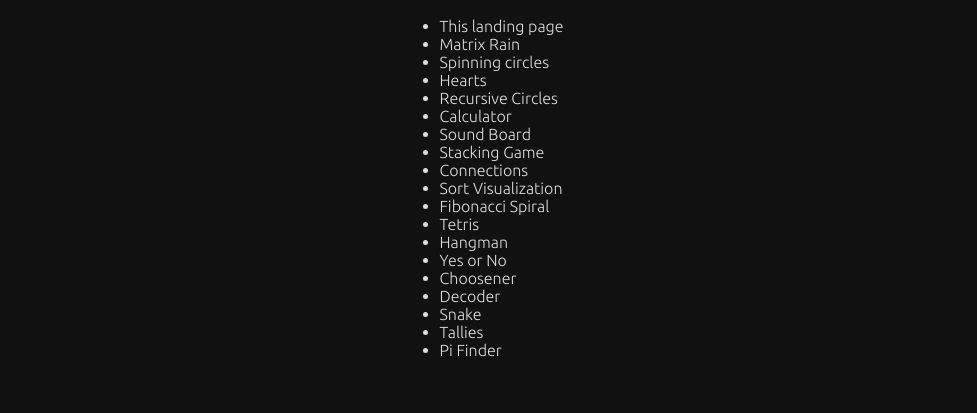
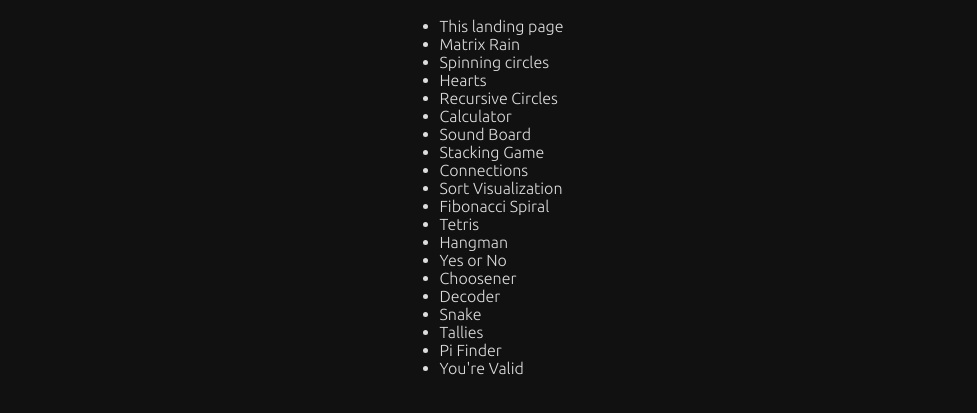
Before and after one commit to shanemcdo/shanemcdo.github.io, a plain HTML site: page index.html in a window 1280 px wide. Shown: the part 219-632 px from the top of the page, without its empty margins (151-1128 px from the left). Drawn offline with Linux system fonts and the light colour scheme; no server answers.

Commit message:
add valid

```diff
--- a/index.html
+++ b/index.html
@@ -38,6 +38,7 @@
                 <li class=site-link><a href="https://kermitpurple.github.io/js_snake/" class="site-link link">Snake</a></li>
                 <li class=site-link><a href="https://kermitpurple.github.io/modular_tallies/" class="site-link link">Tallies</a></li>
                 <li class=site-link><a href="https://kermitpurple.github.io/pi_finder/" class="site-link link">Pi Finder</a></li>
+                <li class=site-link><a href="https://valid.netlify.app" class="site-link link">You're Valid</a></li>
             </ul>
         </div>
     </body>
```
